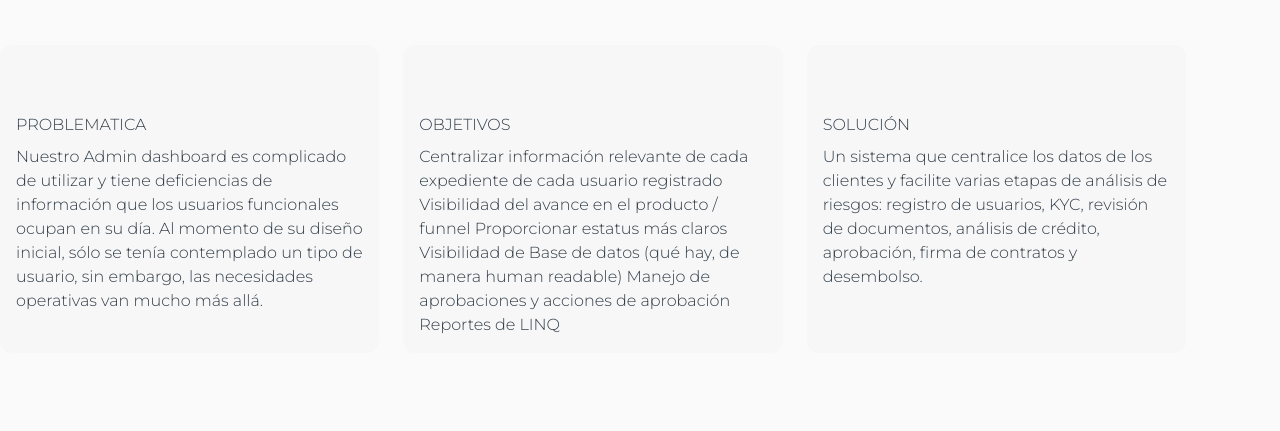
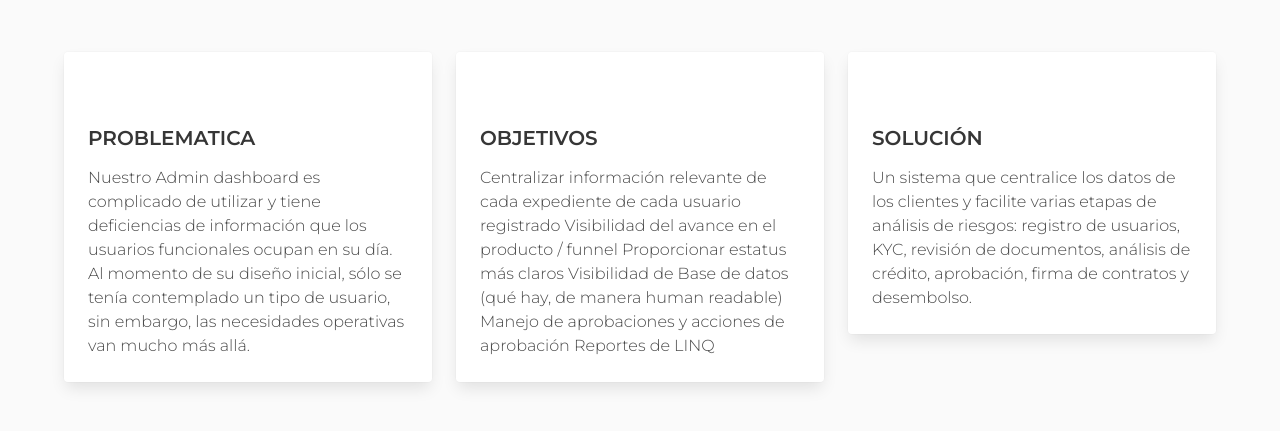
Before and after one commit to angycervantes/AACEDesign, a React (Vite) app: page /carrot in a window 1280 px wide. Shown: the part 1873-2304 px from the top of the page. Built offline with nearby package versions, Linux system fonts and the light colour scheme.

Commit message:
cambios en carrot project

```diff
--- a/src/App.jsx
+++ b/src/App.jsx
@@ -14,12 +14,12 @@ import Inpersona from './pages/portafolio/Inpersona'
 import ScrollToTop from './pages/ScrollToTop'
 
 
-
 function App() {
 
   return (
     <>
       <Router>
+
         <ScrollToTop />
         <Header />
         <div>
--- a/src/components/Animaciones.js
+++ b/src/components/Animaciones.js
@@ -1,9 +1,11 @@
 // mobile menu
 
-const burgerIcon = document.querySelector('#burger');
+export default function Animaciones () {
+    const burgerIcon = document.querySelector('#burger');
 const navbarMenu = document.querySelector('#nav-links');
 
 burgerIcon.addEventListener('click', () => {
 
     navbarMenu.classList.toggle('is-active');
-});
+})
+  }
--- a/src/components/Footer.jsx
+++ b/src/components/Footer.jsx
@@ -9,9 +9,9 @@ const Footer = () => {
     <p>
       <strong>AACE DESIGN</strong>
       <p>by Angélica Cervantes </p>
-      <a href='https://www.behance.net/aacedesign'><img src={be} alt='site logo' style={{maxHeight: '56px'}} className='py-2 px-2'/></a>
-      <a href='https://www.linkedin.com/in/aacedesign'><img src={linkedin} alt='site logo' style={{maxHeight: '56px'}} className='py-2 px-2'/></a>
-      <a href='https://vimeo.com/angelicacervantes'><img src={vimeo} alt='site logo' style={{maxHeight: '56px'}} className='py-2 px-2'/></a>
+      <a href='https://www.behance.net/aacedesign' target="_blank"><img src={be} alt='site logo' style={{maxHeight: '56px'}} className='py-2 px-2'/></a>
+      <a href='https://www.linkedin.com/in/aacedesign target="_blank"'><img src={linkedin} alt='site logo' style={{maxHeight: '56px'}} className='py-2 px-2'/></a>
+      <a href='https://vimeo.com/angelicacervantes' target="_blank"><img src={vimeo} alt='site logo' style={{maxHeight: '56px'}} className='py-2 px-2'/></a>
       <p>Mexico City</p>
     </p>
   </div>
--- a/src/components/Header.jsx
+++ b/src/components/Header.jsx
@@ -2,6 +2,8 @@
 import AACELogo from '../assets/Logo/AACE_isotipo.svg'
 
 const Header = () => {
+
+
   return (
 
    <nav className='navbar sticky has-shadow is-white'>
@@ -9,17 +11,17 @@ const Header = () => {
       <a href='#meAbout' className='navbar-item'>
         <img src={AACELogo} alt='site logo' style={{maxHeight: '56px'}} className='py-2 px-2'/>
       </a>
-      {/* <a className='navbar-burger'>
+      <a className='navbar-burger'>
         <span></span>
         <span></span>
         <span></span>
-      </a> */}
+      </a>
     </div>
     <div className='navbar-menu' id='nav-links'>
       <div className="navbar-end">
         <a href='/#meAbout' className="navbar-item">About Me</a>
         <a href='/#portafolio' className="navbar-item">Portafolio</a>
-        <a href='https://www.linkedin.com/in/aacedesign/' className="navbar-item">LinkedIn</a>
+        <a href='https://www.linkedin.com/in/aacedesign/'  target="_blank" className="navbar-item">LinkedIn</a>
       </div>
     </div>
    </nav>
--- a/src/pages/AboutMe.jsx
+++ b/src/pages/AboutMe.jsx
@@ -13,10 +13,12 @@ const AboutMe = () => {
             <img class="is-rounded" src={picAngy} />
           </figure>
           <h1 className='is-size-3'>Hi, I'm Angelica Cervantes! ✨</h1>
-          <p className="text is-text-bold is-size-5"> My approach as a Product and UX/UI designer spans from ideation to concept generation, always considering the business needs and user experience.
-          <br></br> My ability to empathize and communicate effectively with multidisciplinary teams has allowed me to understand and respect the processes of each area, creating seamless and efficient workflows for the products I develop. </p>
+          <p className="text is-text-bold is-size-5"> Mi enfoque como diseñador de Producto
+          y UX/UI abarca desde la ideación hasta la generación de conceptos, considerando siempre las necesidades del negocio y la experiencia del usuario.
+          <br></br> Mi capacidad para empatizar y comunicarme efectivamente con equipos multidisciplinarios me ha permitido comprender y respetar los procesos
+          de cada área, creando flujos de trabajo fluidos y eficientes para los productos que desarrollo. </p>
           <figure class=" columns image is-20x20">
-            <a href='https://www.credly.com/badges/578aa145-8389-436f-86eb-be78e392d2fe?source=linked_in_profile'><img class="column" src={bedu} style={{ maxWidth: '80px' }} /></a>
+            <a href='https://www.credly.com/badges/578aa145-8389-436f-86eb-be78e392d2fe?source=linked_in_profile target="_blank"'><img class="column" src={bedu} style={{ maxWidth: '80px' }} /></a>
             <img class="column" src={devf} style={{ maxWidth: '80px' }} />
           </figure>
         </div>
--- a/src/pages/portafolio/CarrotProyect.jsx
+++ b/src/pages/portafolio/CarrotProyect.jsx
@@ -17,7 +17,7 @@ import definirA from '../../assets/img_portafolio/Carrot/secciones/definirA.svg'
 const CarrotProyect = () => {
     return (
         <>
-            <section className='home'>
+            <section className='home has-background-white-bis'>
 
                 <div className='columns is-gapless is-vcentered'>
                     <div className='column is-two-fifths ml-6 has-text-justified container'>
@@ -50,22 +50,34 @@ const CarrotProyect = () => {
                 </div>
 
             </section>
+
             <section className='has-text-centered home'>
                 <div className=''>
                     <img className='shadow' src={imgCarrot2} />
                 </div>
             </section>
+
             <section className='home has-background-white-bis'>
-                <div className='containerBox2 '>
-                <div className='box2'>
+                <div className=' container'>
+                    <div className='columns  mt-5 is-3 is-variable'>
+                        <div className='column'>
+                        <div className="card">
+                            <div className="card-content">
+                                <div className="content">
                                     <img className='' src={foco} />
-                    <h3 is-size-4> PROBLEMATICA</h3>
-                    <p> Nuestro Admin dashboard es complicado de utilizar y tiene deficiencias de información que los usuarios funcionales ocupan en su día.
+                                    <h4> PROBLEMATICA</h4>
+                                    <p ckas> Nuestro Admin dashboard es complicado de utilizar y tiene deficiencias de información que los usuarios funcionales ocupan en su día.
                                         Al momento de su diseño inicial, sólo se tenía contemplado un tipo de usuario, sin embargo, las necesidades operativas van mucho más allá.</p>
                                 </div>
-                <div className='box2 column'>
+                            </div>
+                            </div>
+                        </div>
+                        <div className='column'>
+                        <div className="card">
+                            <div className="card-content">
+                                <div className="content">
                                     <img className='' src={foco} />
-                    <h3 is-size-4> OBJETIVOS</h3>
+                                    <h4> OBJETIVOS</h4>
                                     <p> Centralizar información relevante de cada expediente de cada usuario registrado
                                         Visibilidad del avance en el producto / funnel
                                         Proporcionar estatus más claros
@@ -73,31 +85,45 @@ Visibilidad de Base de datos (qué hay, de manera human readable)
                                         Manejo de aprobaciones y acciones de aprobación
                                         Reportes de LINQ</p>
                                 </div>
-                <div className='box2 column'>
+                            </div>
+                            </div>
+                        </div>
+                        <div className='column'>
+                        <div className="card">
+                            <div className="card-content">
+                                <div className="content">
                                     <img className='' src={foco} />
-                    <h3 is-size-4> SOLUCIÓN</h3>
-                    <p> Un sistema que centralice los datos de los clientes y facilite varias etapas de análisis de riesgos: registro de usuarios, KYC, revisión de documentos, análisis de crédito, aprobación, firma de contratos y desembolso.</p>
+                                    <h4> SOLUCIÓN</h4>
+                                    <p> Un sistema que centralice los datos
+                                        de los clientes y facilite varias etapas de análisis de riesgos:
+                                        registro de usuarios, KYC, revisión de documentos, análisis de crédito,
+                                        aprobación, firma de contratos y desembolso.</p>
+                                </div>
+                            </div>
+                        </div>
+                        </div>
                     </div>
                 </div>
             </section>
+
             <section className='has-text-centered container home'>
                 <div className=''>
-            <img className='' src={person} style={{maxHeight: '56px'}}/>
+                    <img className='' src={person} style={{ maxHeight: '56px' }} />
                     <p> Identificar los tipos de usuarios del Admin Dashboard, motivaciones, necesidades principales y pain points.</p>
                     <p className='has-text-weight-semibold'>Workshops / Entrevistas / Research </p>
                     <div className=''> </div>
-            <img className='mt-6' src={usersP}/>
+                    <img className='mt-6' src={usersP} />
 
                 </div>
             </section>
 
             <section className='has-text-centered container home'>
                 <div className=''>
-            <img className='' src={definirA} style={{maxHeight: '56px'}}/>
+                    <img className='' src={definirA} style={{ maxHeight: '56px' }} />
                     <p> Identificar los tipos de usuarios del Admin Dashboard, motivaciones, necesidades principales y pain points.</p>
                     <p className='has-text-weight-semibold'>Workshops / Entrevistas / Research </p>
                     <div className=''> </div>
-            <img className='mt-6' src={definir}/>
+                    <img className='mt-6' src={definir} />
 
                 </div>
             </section>
```
Lines whose indentation alone changed are shown as unchanged.
